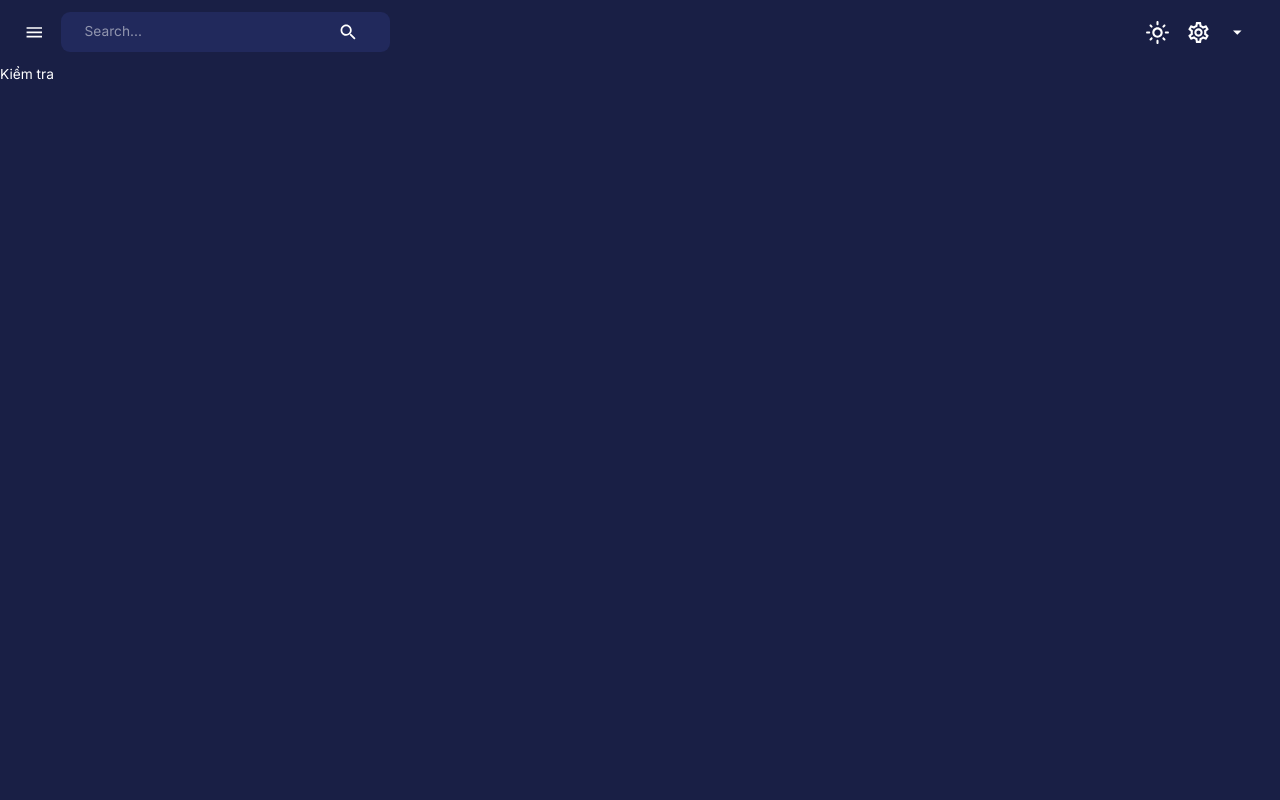
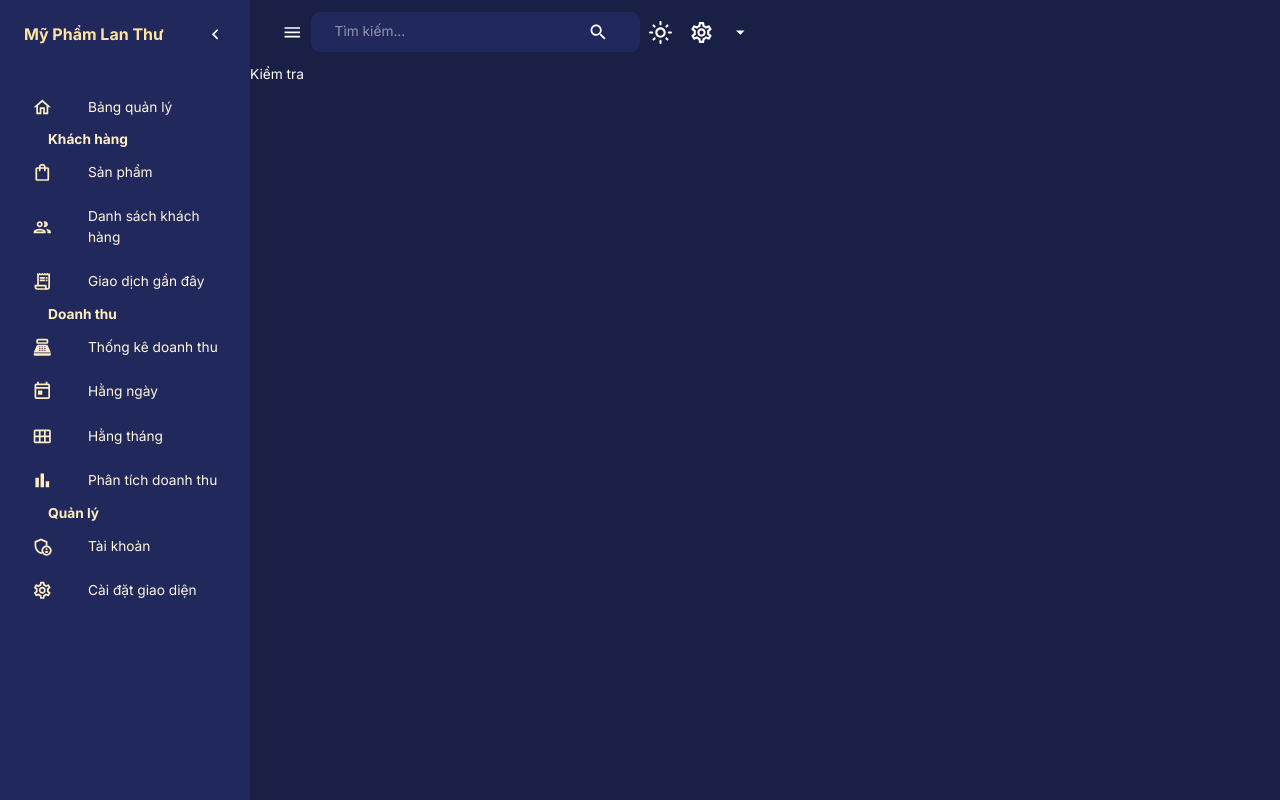
Before and after one commit to HieuNT-2306/MPLT---Dashboard, a React (Create React App) app in the folder client/: page /dashboard in a window 1280 px wide. Built offline with nearby package versions, Linux system fonts and the light colour scheme.

Commit message:
Sidebar done

```diff
--- a/client/src/components/Navbar.jsx
+++ b/client/src/components/Navbar.jsx
@@ -5,7 +5,9 @@ import { useDispatch } from 'react-redux';
 import { setMode } from 'state';
 import { AppBar, IconButton, InputBase, Toolbar, useTheme } from '@mui/material';
 
-const Navbar = () => {
+const Navbar = ({  isSideBarOpen,
+  setIsSideBarOpen}
+) => {
   const dispatch = useDispatch();
   const theme = useTheme();
 
@@ -24,17 +26,18 @@ const Navbar = () => {
       >
         {/*Left*/}
         <FlexBetween>
-          <MenuIcon />
-          <IconButton onClick={() => console.log("open sizebar")} />
+          <IconButton onClick={() => {
+            setIsSideBarOpen(!isSideBarOpen);
+          }}> <MenuIcon /></IconButton>
           <FlexBetween backgroundColor={theme.palette.background.alt}
             sx={{
               borderRadius: "9px",
-              padding: "4px 8px",
+              padding: "8px 8px",
               gap: "3rem",
               padding: "0.1rem 1.5rem",
             }}
           >
-            <InputBase placeholder='Search...' sx={{ flexbasis: "30%" }} />
+            <InputBase placeholder='Tìm kiếm...' sx={{ flexbasis: "30%" }} />
             <IconButton>
               <Search />
             </IconButton>
--- /dev/null
+++ b/client/src/components/Sidebar.jsx
@@ -0,0 +1,161 @@
+import React from 'react'
+import { Box, Divider, Drawer, IconButton, List, ListItem, ListItemButton, ListItemIcon, ListItemText, Typography, useTheme } from '@mui/material'
+import { AdminPanelSettings, AdminPanelSettingsOutlined, BarChartOutlined, CalendarViewMonthOutlined, ChevronLeft, Group, GroupOutlined, HomeOutlined, PointOfSale, PointOfSaleOutlined, ReceiptLongOutlined, SettingsOutlined, ShoppingBagOutlined, Today, TodayOutlined } from '@mui/icons-material'
+import { useEffect, useState } from 'react'
+import { useLocation, useNavigate } from 'react-router-dom'
+import FlexBetween from './FlexBetween'
+
+const Sidebar = ({ drawerWidth,
+  isSideBarOpen,
+  setIsSideBarOpen,
+  isNonMobile }) => {
+  const { pathname } = useLocation();
+  const [active, setActive] = useState("");
+  const navigate = useNavigate();
+  const theme = useTheme();
+
+  const navItems = [
+    {
+      text: "Bảng quản lý",
+      icon: <HomeOutlined />,
+      nav: "/"
+    },
+    {
+      text: "Khách hàng",
+      icon: null,
+      nav: null
+    },
+    {
+      text: "Sản phẩm",
+      icon: <ShoppingBagOutlined />,
+      nav: "/san-pham"
+    },
+    {
+      text: "Danh sách khách hàng",
+      icon: <GroupOutlined />,
+      nav: "/danh-sach-khach-hang"
+    },
+    {
+      text: "Giao dịch gần đây",
+      icon: <ReceiptLongOutlined />,
+      nav: "/giao-dich-gan-day"
+    },
+    {
+      text: "Doanh thu",
+      icon: null,
+      nav: null
+    },
+    {
+      text: "Thống kê doanh thu",
+      icon: <PointOfSaleOutlined />,
+      nav: "/thong-ke-doanh-thu"
+    },
+    {
+      text: "Hằng ngày",
+      icon: <TodayOutlined />,
+      nav: "/hang-ngay"
+    },
+    {
+      text: "Hằng tháng",
+      icon: <CalendarViewMonthOutlined />,
+      nav: "/hang-thang"
+    },
+    {
+      text: "Phân tích doanh thu",
+      icon: <BarChartOutlined />,
+      nav: "/phan-tich-doanh-thu"
+    },
+    {
+      text: "Quản lý",
+      icon: null,
+      nav: "/quan-ly"
+    },
+    {
+      text: "Tài khoản",
+      icon: <AdminPanelSettingsOutlined />,
+      nav: "/tai-khoan"
+    },
+    {
+      text: "Cài đặt giao diện",
+      icon: <SettingsOutlined />,
+      nav: "/cai-dat-giao-dien"
+    }
+  ]
+
+  useEffect(() => { setActive(pathname.substring(1)) }, [pathname]);
+
+  return (
+    <Box component="nav">
+      {isSideBarOpen && (
+        <Drawer
+          open={isSideBarOpen}
+          onClose={() => setIsSideBarOpen(false)}
+          variant='persistent'
+          anchor='left'
+          sx={{
+            width: drawerWidth,
+            "& .MuiDrawer-paper": {
+              color: theme.palette.secondary[200],
+              backgroundColor: theme.palette.background.alt,
+              boxSizing: "border-box",
+              borderWidth: isNonMobile ? 0 : "1px",
+              width: drawerWidth,
+            },
+          }}
+        >
+          <Box width="100%">
+            <Box margin="1rem 1rem 1.5rem 1.5rem">
+              <FlexBetween color={theme.palette.secondary.main}>
+                <Box display="flex" alignItems="center" gap="0.5rem">
+                  <Typography variant="h5" fontWeight="bold">Mỹ Phẩm Lan Thư</Typography>
+                </Box>
+                {isNonMobile && (<IconButton onClick={() => setIsSideBarOpen(!isSideBarOpen)}>
+                  <ChevronLeft />
+                </IconButton>)}
+              </FlexBetween>
+            </Box>
+            <List>
+              {
+                navItems.map(({ text, icon, nav }, index) => {
+                  if (!icon) {
+                    return (
+                      <Typography key={text} sx={{ margin: "2rem 0rem 1.5rem 3rem" }} variant="h7" fontWeight="bold">
+                        {text}
+                      </Typography>
+                    )
+                  }
+
+                  const lcText = text.toLowerCase().replaceAll(" ", "-");
+
+                  return (
+                    <ListItem key={text} disablePadding>
+                      <ListItemButton onClick={() => {
+                        setActive(lcText);
+                        navigate(`${nav}`);
+                      }}
+                        sx={{
+                          backgroundColor: active === lcText ? theme.palette.secondary[300] : "transparent",
+                          color: active === lcText ? theme.palette.primary.main : theme.palette.secondary[100],
+                        }}
+                        selected={active === lcText}>
+                        <ListItemIcon sx={{
+                          color: active === lcText ? theme.palette.primary.main : theme.palette.secondary[200],
+                          marginLeft: "1rem"
+                        }}>
+                          {icon}
+                        </ListItemIcon>
+                        <ListItemText primary={text} />
+                        {active === lcText && <Divider sx={{ margin: "0rem 2rem 0rem 0rem" }} />}
+                      </ListItemButton>
+                    </ListItem>
+                  )
+                })}
+            </List>
+          </Box>
+        </Drawer>
+      )}
+    </Box>
+  )
+}
+
+export default Sidebar
--- a/client/src/pages/layout/index.jsx
+++ b/client/src/pages/layout/index.jsx
@@ -4,13 +4,24 @@ import {Box, useMediaQuery} from '@mui/material';
 import { Outlet } from 'react-router-dom';
 import { UseSelector } from 'react-redux/es/hooks/useSelector';
 import Navbar from 'components/Navbar';
+import Sidebar from 'components/Sidebar';
 
 
 const Layout = () => {
+  const isNonMobile = useMediaQuery('(min-width: 600px)');
+  const [isSideBarOpen, setIsSideBarOpen] = useState(true);
   return (
-    <Box width="100%" height="100%">
+    <Box display = {isNonMobile ?  "flex" : "block"} width="100%" height="100%">
+      <Sidebar
+      isNonMobile={isNonMobile}
+      drawerWidth={isNonMobile ? "250px" : 0}
+      isSideBarOpen={isSideBarOpen}
+      setIsSideBarOpen={setIsSideBarOpen} />
       <Box>
-        <Navbar />
+        <Navbar
+          isSideBarOpen={isSideBarOpen}
+          setIsSideBarOpen={setIsSideBarOpen}
+        />
         <Outlet />
       </Box>
     </Box>
--- a/client/src/state/index.js
+++ b/client/src/state/index.js
@@ -2,6 +2,7 @@ import { createSlice } from "@reduxjs/toolkit";
 
 const initialState = {
   mode: "dark",
+  userId: "60c9b0b3e6b6b30015f9e8a5",
 };
 
 export const globalSlice = createSlice({
--- a/client/src/theme.js
+++ b/client/src/theme.js
@@ -41,7 +41,49 @@ export const tokensDark = {
    900: "#332a14",
  },
 };
-
+//make a new tokenPink object
+export const tokensPink = {
+  grey: {
+    0: "#ffffff",
+    10: "#f6f6f6",
+    50: "#f0f0f0",
+    100: "#e0e0e0",
+    200: "#c2c2c2",
+    300: "#a3a3a3",
+    400: "#858585",
+    500: "#666666",
+    600: "#525252",
+    700: "#3d3d3d",
+    800: "#292929",
+    900: "#141414",
+    1000: "#000000",
+  },
+  primary: {
+    // pink
+    100: "#f5d3d4",
+    200: "#ebb6b9",
+    300: "#e1999d",
+    400: "#d77c82",
+    500: "#cd5f66",
+    600: "#a24c52",
+    700: "#783940",
+    800: "#4d262e",
+    900: "#221418",
+  },
+  secondary: {
+    // yellow
+    50: "#f0f0f0",
+    100: "#fff6e0",
+    200: "#ffedc2",
+    300: "#ffe3a3",
+    400: "#ffda85",
+    500: "#ffd166",
+    600: "#cca752",
+    700: "#997d3d",
+    800: "#665429",
+    900: "#332a14",
+  },
+ };
 // function that reverses the color palette
 function reverseTokens(tokensDark) {
  const reversedTokens = {};
@@ -57,15 +99,10 @@ function reverseTokens(tokensDark) {
  });
  return reversedTokens;
 }
+
 export const tokensLight = reverseTokens(tokensDark);
 
-// mui theme settings
-export const themeSettings = (mode) => {
- return {
-   palette: {
-     mode: mode,
-     ...(mode === "dark"
-       ? {
+const themeColorsDark = {
   // palette values for dark mode
   primary: {
     ...tokensDark.primary,
@@ -85,7 +122,8 @@ export const themeSettings = (mode) => {
     alt: tokensDark.primary[500],
   },
 }
-       : {
+
+const themeColorsLight = {
   // palette values for light mode
   primary: {
     ...tokensLight.primary,
@@ -105,7 +143,39 @@ export const themeSettings = (mode) => {
     default: tokensDark.grey[0],
     alt: tokensDark.grey[50],
   },
-         }),
+}
+
+const themeColorsPink = {
+  // palette values for light mode
+  primary: {
+    ...tokensPink.primary,
+    main: tokensDark.grey[50],
+    light: tokensDark.grey[100],
+  },
+  secondary: {
+    ...tokensPink.secondary,
+    main: tokensDark.secondary[600],
+    light: tokensDark.secondary[700],
+  },
+  neutral: {
+    ...tokensPink.grey,
+    main: tokensDark.grey[500],
+  },
+  background: {
+    default: tokensDark.grey[0],
+    alt: tokensDark.grey[50],
+  },
+
+}
+// mui theme settings
+export const themeSettings = (mode) => {
+ return {
+   palette: {
+     mode: mode,
+     ...(mode === "dark"
+       ? themeColorsDark
+       :  themeColorsLight
+         ),
    },
    typography: {
      fontFamily: ["Inter", "sans-serif"].join(","),
```
Lines whose indentation alone changed are shown as unchanged.
